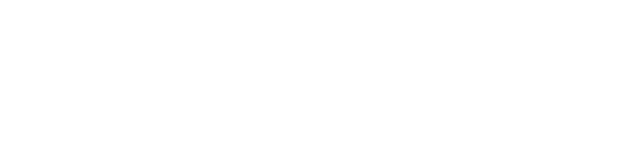
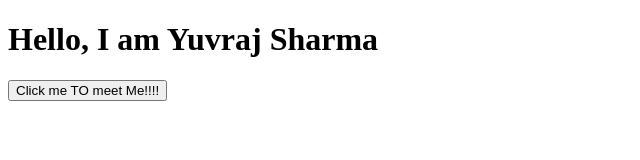
Before and after one commit to Yuvraj7482/1234, a plain HTML site: page index.html in a window 1280 px wide. Shown: the whole page, without its empty margins (0-640 px from the left). Drawn offline with Linux system fonts and the light colour scheme.

Commit message:
text added

```diff
--- a/index.html
+++ b/index.html
@@ -6,6 +6,7 @@
     <title>Document</title>
 </head>
 <body>
-
+    <h1>Hello, I am Yuvraj Sharma</h1>
+    <button>Click me TO meet Me!!!!</button>
 </body>
 </html>
```
